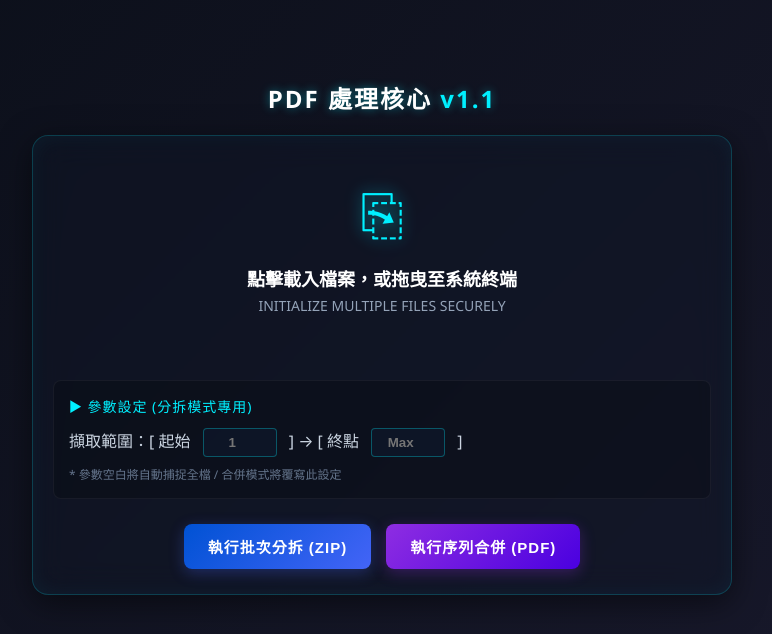
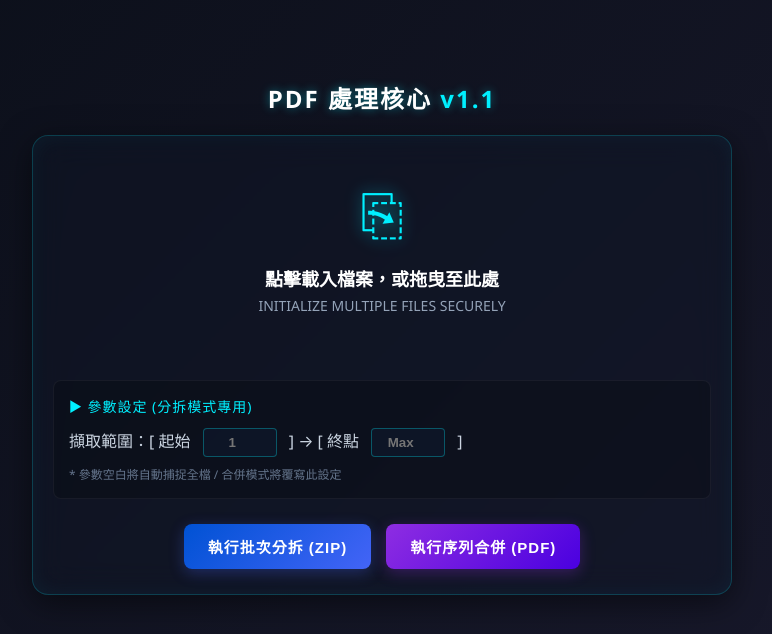
Before and after one commit to ylee77ylee77-lang/pdf-tools, a plain HTML site: page index.html in a window 1280 px wide. Shown: the whole page, without its empty margins (258-1030 px from the left). Drawn offline with nearby package versions, Linux system fonts and the light colour scheme; a script that the page names is missing.

Commit message:
Update upload title text in index.html

```diff
--- a/index.html
+++ b/index.html
@@ -117,7 +117,7 @@
         <input type="file" id="pdfInput" accept="application/pdf" multiple>
         <label for="pdfInput" class="upload-label">
             <div class="upload-icon">⎘</div>
-            <div class="upload-title">點擊載入檔案，或拖曳至系統終端</div>
+            <div class="upload-title">點擊載入檔案，或拖曳至此處</div>
             <div class="upload-subtitle">INITIALIZE MULTIPLE FILES SECURELY</div>
         </label>
 
```
